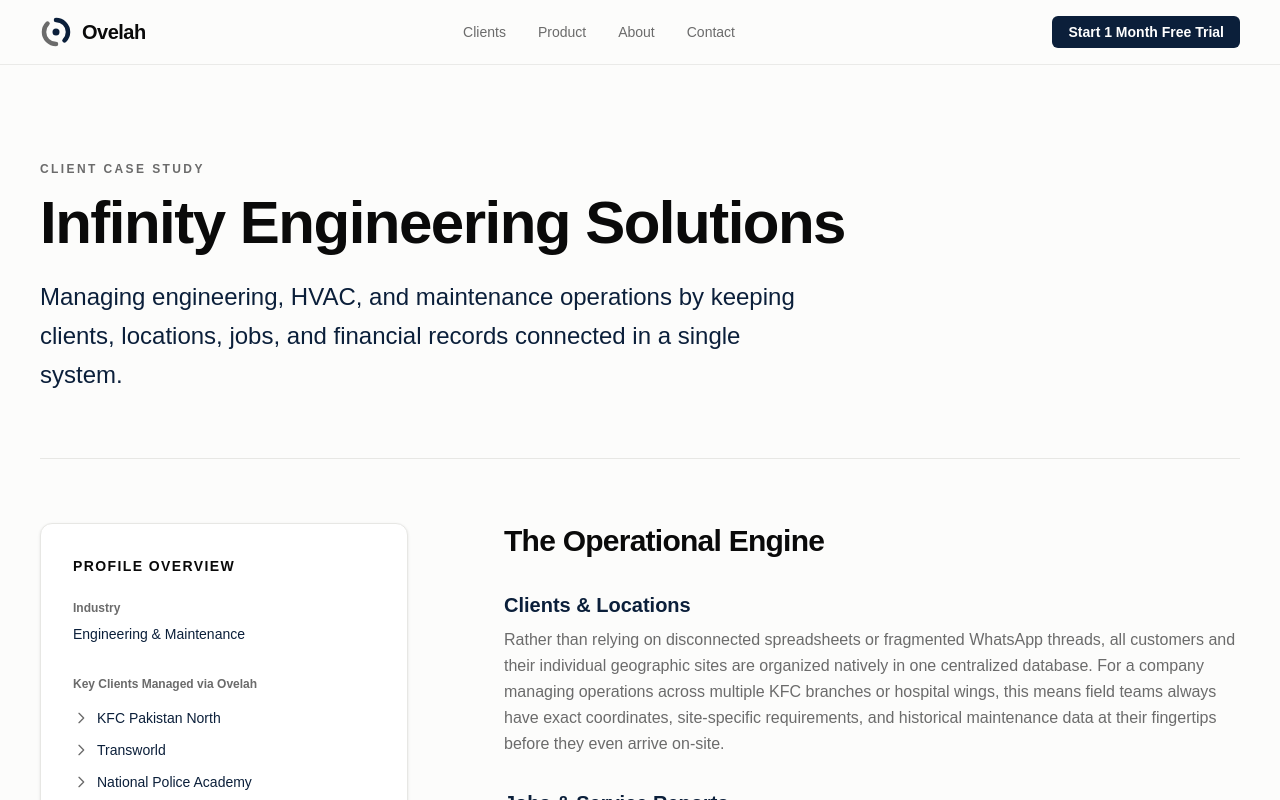
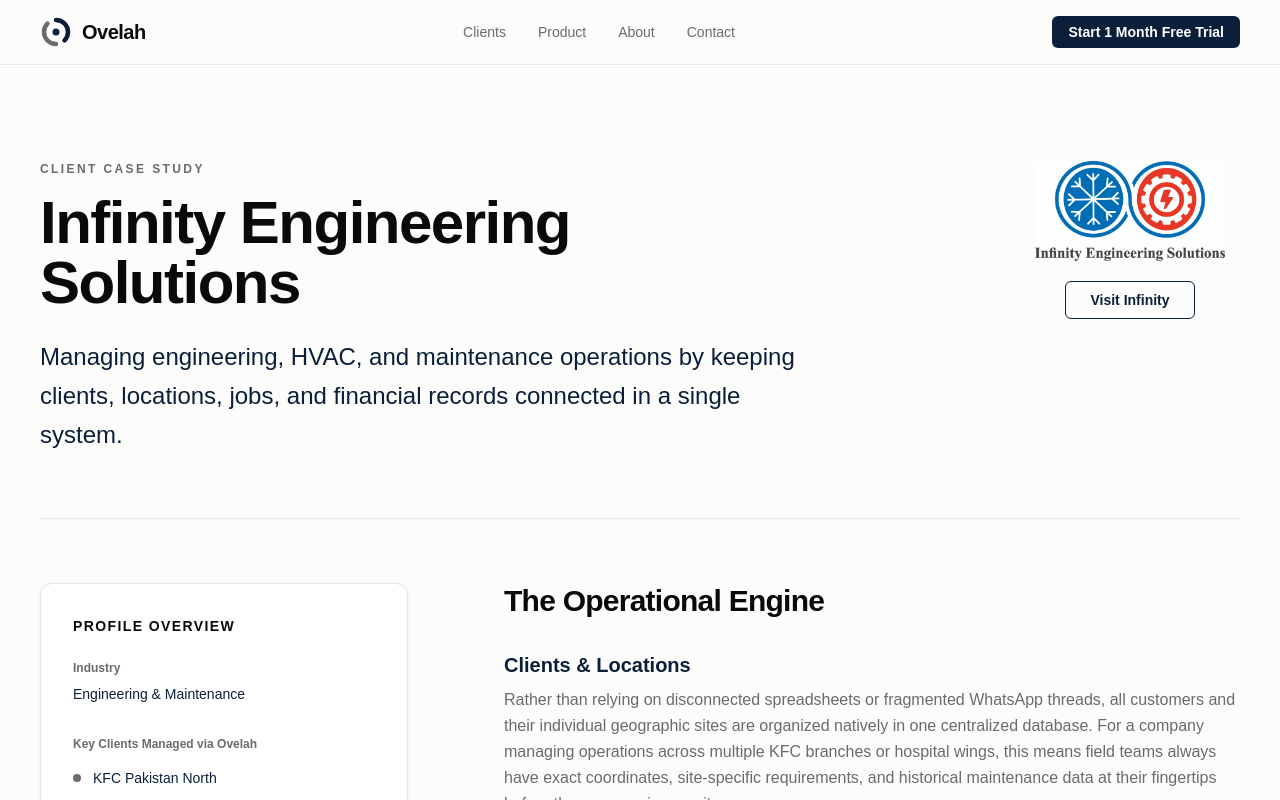
Before and after one commit to anass-nadeem/ovelah-website, a Next.js app: page /clients/infinity-engineering-solutions in a window 1280 px wide. Shown: the top 800 px of the page. Built offline with nearby package versions, Linux system fonts and the light colour scheme.

Commit message:
client case study changings

```diff
--- a/app/clients/infinity-engineering-solutions/page.tsx
+++ b/app/clients/infinity-engineering-solutions/page.tsx
@@ -1,6 +1,7 @@
 import Navbar from "@/components/layout/Navbar";
 import Footer from "@/components/layout/Footer";
 import Container from "@/components/ui/Container";
+import Image from "next/image";
 
 export default function InfinityCaseStudy() {
   const clients = [
@@ -47,17 +48,43 @@
       <main className="bg-[#fcfcfb] pb-24 pt-20 md:pb-32 md:pt-24">
         <Container>
 
-          {/* Executive Header */}
-          <div className="border-b border-[#e7e7e4] pb-12 md:pb-16">
+          {/* Executive Header (Now a flex container for text + logo) */}
+          <div className="flex flex-col justify-between gap-8 border-b border-[#e7e7e4] pb-12 md:flex-row md:items-start md:pb-16">
+
+            {/* Left: Text Content */}
+            <div className="max-w-3xl">
               <p className="mb-4 text-xs font-bold uppercase tracking-[0.2em] text-[#6b6b6b]">
                 Client Case Study
               </p>
               <h1 className="text-3xl font-semibold tracking-tight text-[#0a0a0a] md:text-5xl lg:text-6xl">
                 Infinity Engineering Solutions
               </h1>
-            <p className="mt-6 max-w-3xl text-lg leading-relaxed text-[#0b1f3a] md:text-2xl">
+              <p className="mt-6 text-lg leading-relaxed text-[#0b1f3a] md:text-2xl">
                 Managing engineering, HVAC, and maintenance operations by keeping clients, locations, jobs, and financial records connected in a single system.
               </p>
+            </div>
+
+            {/* Right: Logo & Visit Button (Hidden on mobile to preserve layout) */}
+            <div className="hidden shrink-0 flex-col items-center gap-5 md:flex">
+              <div className="relative h-[80px] w-[200px] lg:h-[100px] lg:w-[220px]">
+                {/* Ensure you have an infinity-logo.png in your public/ folder */}
+                <Image
+                  src="/infinity-logo.png"
+                  alt="Infinity Engineering Solutions Logo"
+                  fill
+                  className="object-contain"
+                  priority
+                />
+              </div>
+              <a
+                href="#"
+                target="_blank"
+                rel="noopener noreferrer"
+                className="rounded-md border border-[#0b1f3a] px-6 py-2 text-sm font-semibold text-[#0b1f3a] transition-colors hover:bg-[#0b1f3a] hover:text-white"
+              >
+                Visit Infinity
+              </a>
+            </div>
           </div>
 
           {/* Two-Column Editorial Layout */}
@@ -79,9 +106,10 @@
                   <p className="mb-4 text-xs font-semibold text-[#6b6b6b]">Key Clients Managed via Ovelah</p>
                   <ul className="flex flex-col gap-3">
                     {clients.map((client) => (
-                      <li key={client} className="flex items-start gap-2 text-sm font-medium text-[#0b1f3a]">
-                        <svg className="mt-0.5 h-4 w-4 shrink-0 text-[#6b6b6b]" fill="none" viewBox="0 0 24 24" stroke="currentColor">
-                          <path strokeLinecap="round" strokeLinejoin="round" strokeWidth="2" d="M9 5l7 7-7 7" />
+                      <li key={client} className="flex items-center gap-3 text-sm font-medium text-[#0b1f3a]">
+                        {/* Replaced chevron with an SVG dot */}
+                        <svg className="h-2 w-2 shrink-0 fill-[#6b6b6b]" viewBox="0 0 8 8">
+                          <circle cx="4" cy="4" r="4" />
                         </svg>
                         {client}
                       </li>
```
Lines whose indentation alone changed are shown as unchanged.
